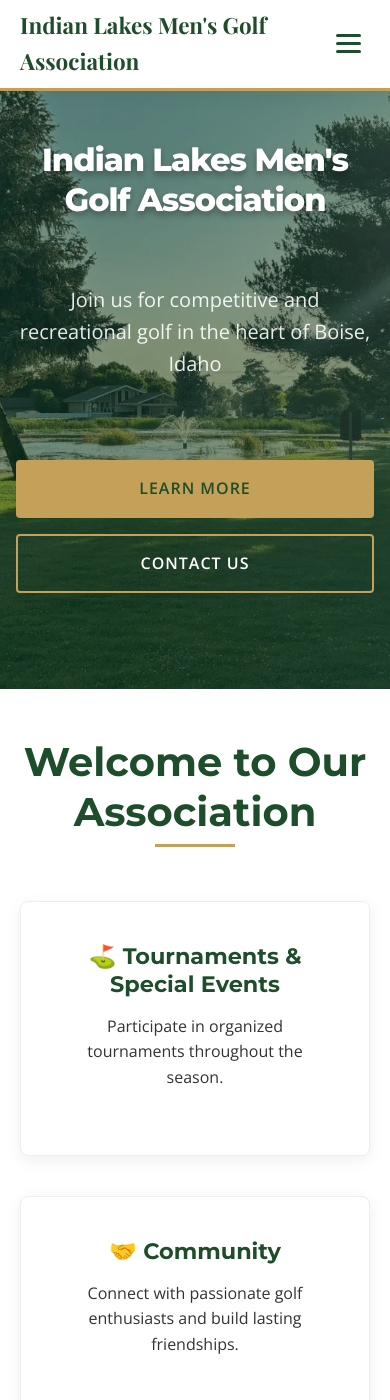
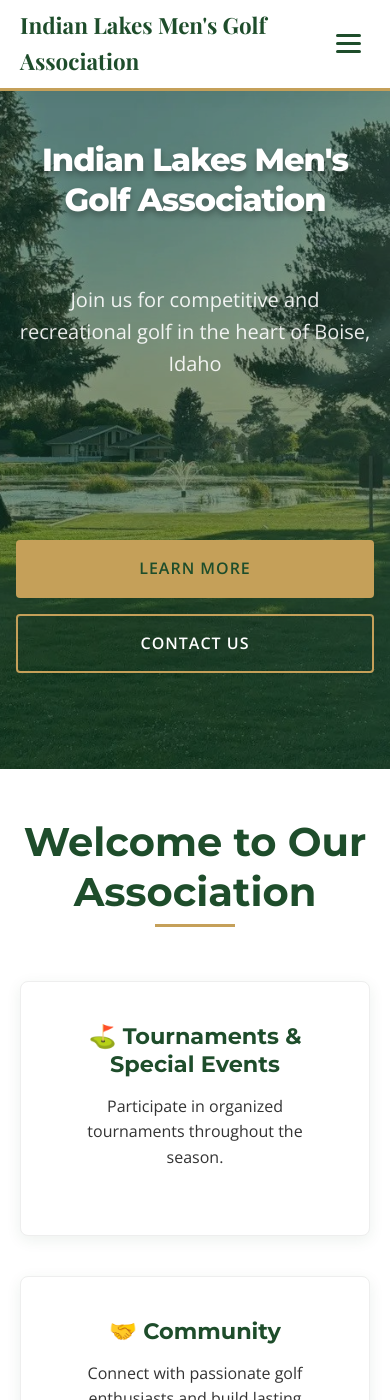
Before and after one commit to lslatz/mens-golf-assoc-website, a Jekyll site: the page built from index.md, in a window 390 px wide and 1400 px high. Built offline with Jekyll 4.4.1, drawn with Linux system fonts in a browser that asks for light colours.

Commit message:
Adjust hero section styles and increase button group margin-top for improved mobile layout

```diff
--- a/assets/css/modern-style.css
+++ b/assets/css/modern-style.css
@@ -730,11 +730,6 @@ main {
     visibility: visible;
   }
 
-  .hero {
-    min-height: 400px;
-    background-position: center 25%;
-  }
-
   .hero h1 {
     font-size: 2.5rem;
   }
@@ -749,7 +744,7 @@ main {
 
   .btn-group {
     flex-direction: column;
-    margin-top: 5rem; /* Reduced gap on mobile */
+    margin-top: 10rem; /* Larger gap on mobile to push buttons into the grass */
   }
 
   .features-grid,
```
